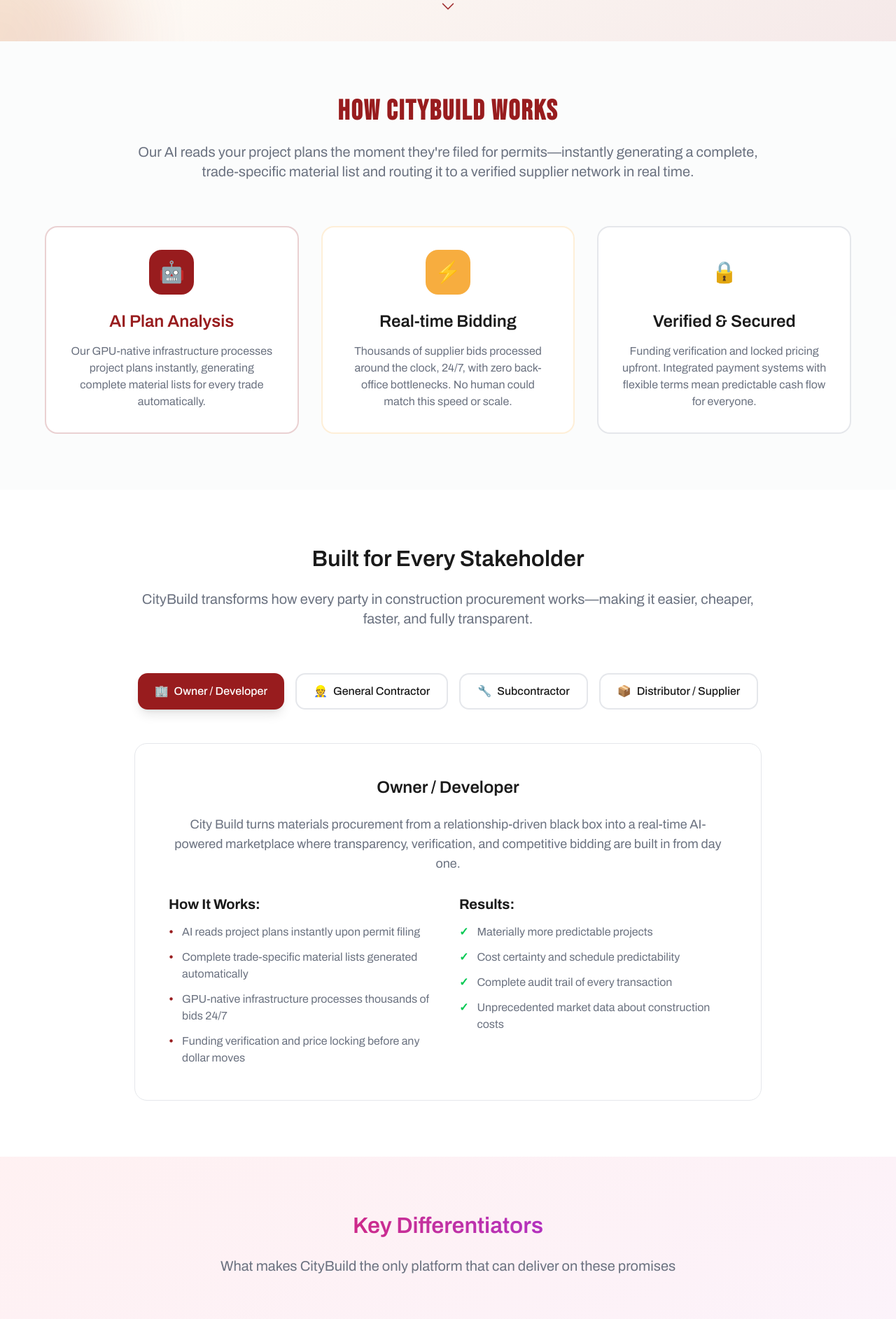
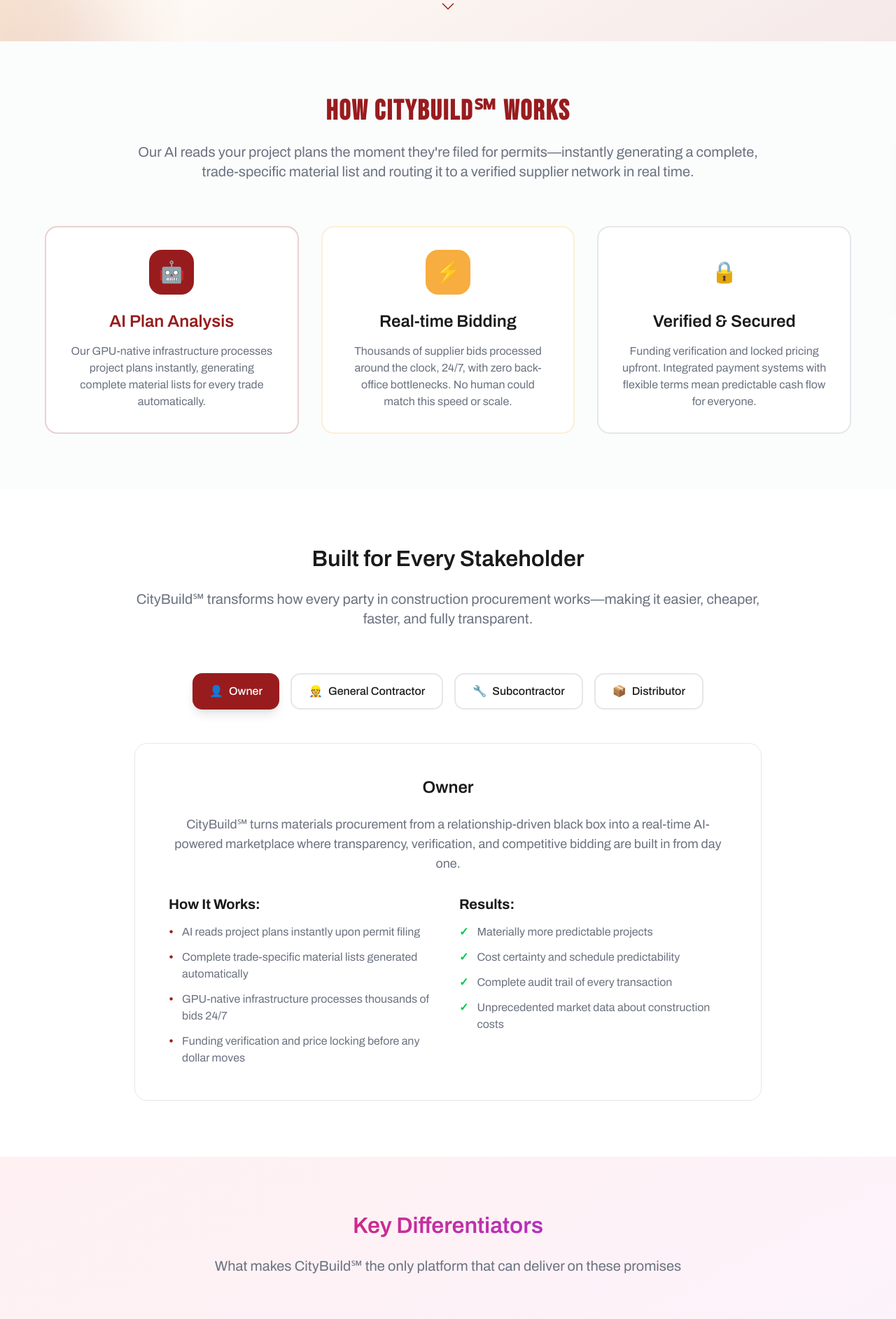
Before and after one commit to fredsabuni/citybuild, a Next.js app: page / in a window 1280 px wide. Shown: the part 820-2705 px from the top of the page at 70% size. Built offline with nearby package versions, Linux system fonts and the light colour scheme.

Commit message:
:fix: Update branding and terminology for CityBuild℠ throughout the homepage

```diff
--- a/src/app/page.tsx
+++ b/src/app/page.tsx
@@ -124,7 +124,7 @@
       <section id="how-it-works" className="py-20 bg-muted/30">
         <div className="container mx-auto px-4">
           <div className="max-w-4xl mx-auto text-center mb-16">
-            <h2 className="text-display-md text-primary mb-6">How CityBuild Works</h2>
+            <h2 className="text-display-md text-primary mb-6">How CityBuild℠ Works</h2>
             <p className="text-xl text-muted-foreground">
               Our AI reads your project plans the moment they're filed for permits—instantly generating a complete, trade-specific material list and routing it to a verified supplier network in real time.
             </p>
@@ -170,17 +170,17 @@
           <div className="max-w-4xl mx-auto text-center mb-16">
             <h2 className="text-4xl lg:text-5xl font-bold mb-6">Built for Every Stakeholder</h2>
             <p className="text-xl text-muted-foreground">
-              CityBuild transforms how every party in construction procurement works—making it easier, cheaper, faster, and fully transparent.
+              CityBuild℠ transforms how every party in construction procurement works—making it easier, cheaper, faster, and fully transparent.
             </p>
           </div>
 
           {/* Tab Navigation */}
           <div className="flex flex-wrap justify-center gap-4 mb-12">
             {[
-              { id: 'owner', label: 'Owner / Developer', icon: '🏢' },
+              { id: 'owner', label: 'Owner', icon: '👤' },
               { id: 'contractor', label: 'General Contractor', icon: '👷' },
               { id: 'subcontractor', label: 'Subcontractor', icon: '🔧' },
-              { id: 'supplier', label: 'Distributor / Supplier', icon: '📦' }
+              { id: 'supplier', label: 'Distributor', icon: '📦' }
             ].map((tab) => (
               <button
                 key={tab.id}
@@ -201,9 +201,9 @@
           <div className="max-w-4xl mx-auto">
             {activeTab === 'owner' && (
               <div className="bg-card border border-border rounded-2xl p-8 lg:p-12">
-                <h3 className="text-3xl font-bold mb-6 text-center">Owner / Developer</h3>
+                <h3 className="text-3xl font-bold mb-6 text-center">Owner</h3>
                 <p className="text-lg text-muted-foreground mb-8 text-center">
-                  City Build turns materials procurement from a relationship-driven black box into a real-time AI-powered marketplace where transparency, verification, and competitive bidding are built in from day one.
+                  CityBuild℠ turns materials procurement from a relationship-driven black box into a real-time AI-powered marketplace where transparency, verification, and competitive bidding are built in from day one.
                 </p>
 
                 <div className="grid lg:grid-cols-2 gap-8">
@@ -258,7 +258,7 @@
               <div className="bg-card border border-border rounded-2xl p-8 lg:p-12">
                 <h3 className="text-3xl font-bold mb-6 text-center">General Contractor</h3>
                 <p className="text-lg text-muted-foreground mb-8 text-center">
-                  CityBuild removes the procurement tax that steals your teams' time. Your crews focus on building; the marketplace does the bidding.
+                  CityBuild℠ removes the procurement tax that steals your teams' time. Your crews focus on building; the marketplace does the bidding.
                 </p>
 
                 <div className="grid lg:grid-cols-2 gap-8">
@@ -313,7 +313,7 @@
               <div className="bg-card border border-border rounded-2xl p-8 lg:p-12">
                 <h3 className="text-3xl font-bold mb-6 text-center">Subcontractor</h3>
                 <p className="text-lg text-muted-foreground mb-8 text-center">
-                  CityBuild is your competitive advantage wrapped into one workflow: it kills the back-office work, guarantees you the lowest material prices anywhere, and keeps cash moving.
+                  CityBuild℠ is your competitive advantage wrapped into one workflow: it kills the back-office work, guarantees you the lowest material prices anywhere, and keeps cash moving.
                 </p>
 
                 <div className="grid lg:grid-cols-2 gap-8">
@@ -334,7 +334,7 @@
                       </li>
                       <li className="flex items-start space-x-3">
                         <span className="text-primary font-bold">•</span>
-                        <span>Project funding verified upfront—no extending credit</span>
+                        <span>Project funding verified upfront—no extending credit or dealing with non-paying clients</span>
                       </li>
                     </ul>
                   </div>
@@ -366,9 +366,9 @@
 
             {activeTab === 'supplier' && (
               <div className="bg-card border border-border rounded-2xl p-8 lg:p-12">
-                <h3 className="text-3xl font-bold mb-6 text-center">Distributor / Supplier</h3>
+                <h3 className="text-3xl font-bold mb-6 text-center">Distributor</h3>
                 <p className="text-lg text-muted-foreground mb-8 text-center">
-                  CityBuild is a 24/7 demand engine that converts guesswork into verified project orders you can bid, win, and fulfill at scale—without your sales team burning the week chasing quotes.
+                  CityBuild℠ is a 24/7 demand engine that converts guesswork into verified project orders you can bid, win, and fulfill at scale—without your sales team burning the week chasing quotes.
                 </p>
 
                 <div className="grid lg:grid-cols-2 gap-8">
@@ -427,7 +427,7 @@
           <div className="max-w-4xl mx-auto text-center mb-16">
             <h2 className="text-4xl lg:text-5xl font-bold mb-6 bg-gradient-to-r from-rose-600 to-purple-600 bg-clip-text text-transparent">Key Differentiators</h2>
             <p className="text-xl text-muted-foreground">
-              What makes CityBuild the only platform that can deliver on these promises
+              What makes CityBuild℠ the only platform that can deliver on these promises
             </p>
           </div>
 
@@ -489,7 +489,7 @@
           <div className="max-w-4xl mx-auto text-center mb-16">
             <h2 className="text-4xl lg:text-5xl font-bold mb-6">Bank Partners</h2>
             <p className="text-xl text-muted-foreground">
-              Partner with CityBuild to power construction projects through our verified marketplace
+              Partner with CityBuild℠ to power construction projects through our verified marketplace
             </p>
           </div>
 
@@ -568,9 +568,9 @@
       <section id="team" className="py-20 bg-gradient-to-br from-slate-50 via-gray-50 to-zinc-50 dark:from-slate-950/20 dark:via-gray-950/20 dark:to-zinc-950/20">
         <div className="container mx-auto px-4">
           <div className="max-w-4xl mx-auto text-center mb-16">
-            <h2 className="text-4xl lg:text-5xl font-bold mb-6 bg-gradient-to-r from-slate-700 to-gray-800 dark:from-slate-300 dark:to-gray-200 bg-clip-text text-transparent">The CityBuild Team</h2>
+            <h2 className="text-4xl lg:text-5xl font-bold mb-6 text-primary">The City Build AI Team</h2>
             <p className="text-xl text-muted-foreground">
-              Industry veterans and technology experts building the future of construction procurement
+              Construction, real estate, and technology industry experts determined to build a new marketplace for construction transactions.
             </p>
           </div>
 
@@ -588,7 +588,7 @@
               <h3 className="text-xl font-semibold mb-2">Abraham P. Ng'hwani</h3>
               <p className="text-primary font-medium mb-3">Founder & CEO</p>
               <p className="text-muted-foreground text-sm">
-                Founded Abranova in 2016 with a $100M track record in real estate. Launched CityBuild in 2025 to revolutionize construction procurement with AI-native platform technology.
+                Founder Abranova in 2016 with currently a $100M track record in construction and real estate development. Invented four patents and launched CityBuild℠ in 2025 to transform the construction transactions marketplace with an AI-native platform and integrated GPU models and technologies.
               </p>
             </div>
 
@@ -605,7 +605,7 @@
               <h3 className="text-xl font-semibold mb-2">Leonardo Williams</h3>
               <p className="text-primary font-medium mb-3">Business Development</p>
               <p className="text-muted-foreground text-sm">
-                Mayor of Durham and entrepreneur. Two-time Durham Teacher of the Year and NCCU graduate. Recognized by Triangle Business Journal's "40 Under 40" and President Biden.
+                The Mayor of Durham, restaurateur and entrepreneur. Recognized by Triangle Business Journal's "40 Under 40" and President Biden.
               </p>
             </div>
 
@@ -622,7 +622,7 @@
               <h3 className="text-xl font-semibold mb-2">Julia Cao</h3>
               <p className="text-primary font-medium mb-3">Chief Financial Officer</p>
               <p className="text-muted-foreground text-sm">
-                7+ years in real estate investment. Architecture Master's from University of Tokyo. MBA from Duke University. CFA charterholder and active real estate investor.
+                7+ years in construction and real estate investment management. Bachelor and Master's in Architecture Engineering from University of Tokyo. MBA from Duke University. CFA charter holder and active real estate investor.
               </p>
             </div>
 
@@ -654,7 +654,7 @@
                 />
               </div>
               <h3 className="text-xl font-semibold mb-2">Deborah Liu</h3>
-              <p className="text-primary font-medium mb-3">Advisory Board</p>
+              <p className="text-primary font-medium mb-3">Board Member</p>
               <p className="text-muted-foreground text-sm">
                 Silicon Valley leader with 20+ years in consumer technology. Former CEO of Ancestry and leader at Meta, PayPal, and eBay. Built multiple billion-dollar businesses.
               </p>
@@ -671,9 +671,9 @@
                 />
               </div>
               <h3 className="text-xl font-semibold mb-2">Lance Keller</h3>
-              <p className="text-primary font-medium mb-3">Advisory Board</p>
+              <p className="text-primary font-medium mb-3">Board Member</p>
               <p className="text-muted-foreground text-sm">
-                Founder of Lifestyle Homes LLC. 20+ years in homebuilding and real estate development. Former senior leadership at KB Home and president of Elite Communities.
+                Founder of Lifestyle Homes, LLC with $0.3 billion annual revenue and 20+ years in homebuilding and real estate development. Former senior leadership at KB Home and president of Elite Communities.
               </p>
             </div>
 
@@ -688,9 +688,9 @@
                 />
               </div>
               <h3 className="text-xl font-semibold mb-2">Stevan Pardo</h3>
-              <p className="text-primary font-medium mb-3">Advisory Board</p>
+              <p className="text-primary font-medium mb-3">Board Member</p>
               <p className="text-muted-foreground text-sm">
-                30+ years as construction litigator. Leading authority on Florida construction and corporate hospitality law. Represented all aspects of the construction industry.
+                30+ years as construction litigator. Leading authority on Florida construction and corporate hospitality law. Represented all aspects of the construction industry. Board member to a billion-dollar real estate private equity firm.
               </p>
             </div>
 
@@ -705,9 +705,9 @@
                 />
               </div>
               <h3 className="text-xl font-semibold mb-2">Michael Baxter</h3>
-              <p className="text-primary font-medium mb-3">Advisory Board</p>
+              <p className="text-primary font-medium mb-3">Board Member</p>
               <p className="text-muted-foreground text-sm">
-                Co-Owner and President of Baxter Development and Fourth Generation Owner of Baxter Construction Company. Leading with Trust, Performance, and Results.
+                Co-Owner and President of Baxter Development and Fourth Generation Owner of Baxter Construction Company. Leading a $0.3 billion annual revenue company with Trust, Performance, and Results.
               </p>
             </div>
           </div>
@@ -784,7 +784,7 @@
 
           <div className="border-t border-border mt-12 pt-8 flex flex-col md:flex-row justify-between items-center">
             <p className="text-muted-foreground text-sm">
-              © 2025 CityBuild. All rights reserved.
+              © 2025 City Build AI. All rights reserved.
             </p>
             <div className="flex space-x-6 mt-4 md:mt-0">
               <a href="/privacy" className="text-muted-foreground hover:text-foreground transition-colors text-sm">Privacy Policy</a>
```
